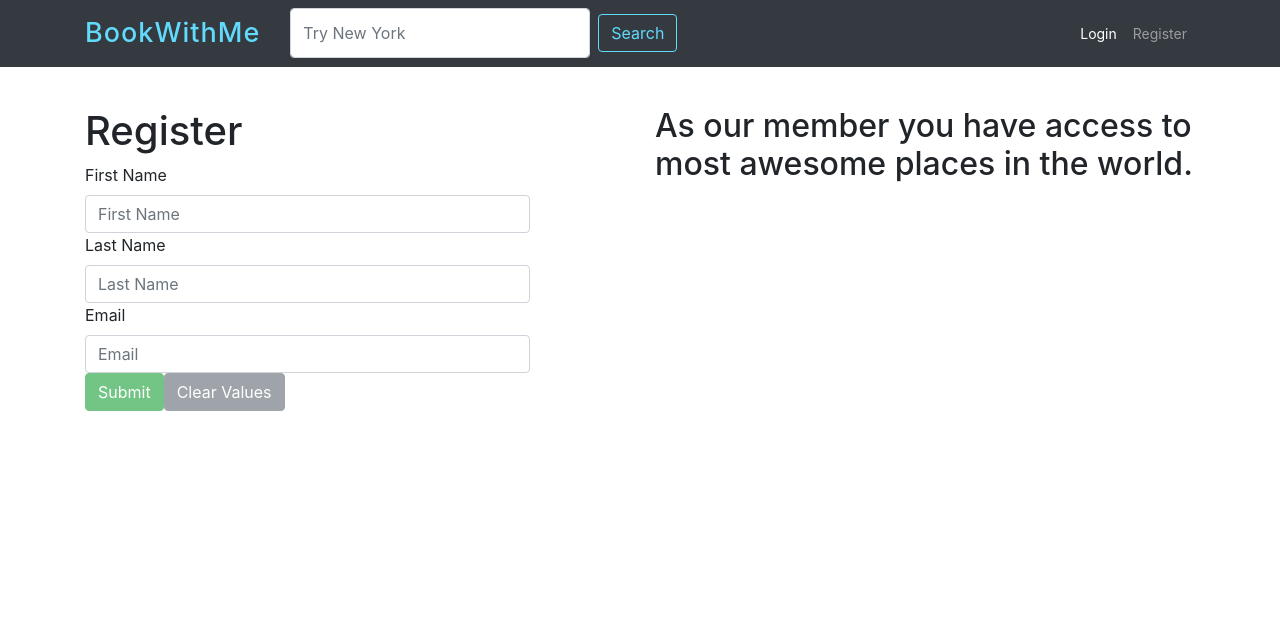
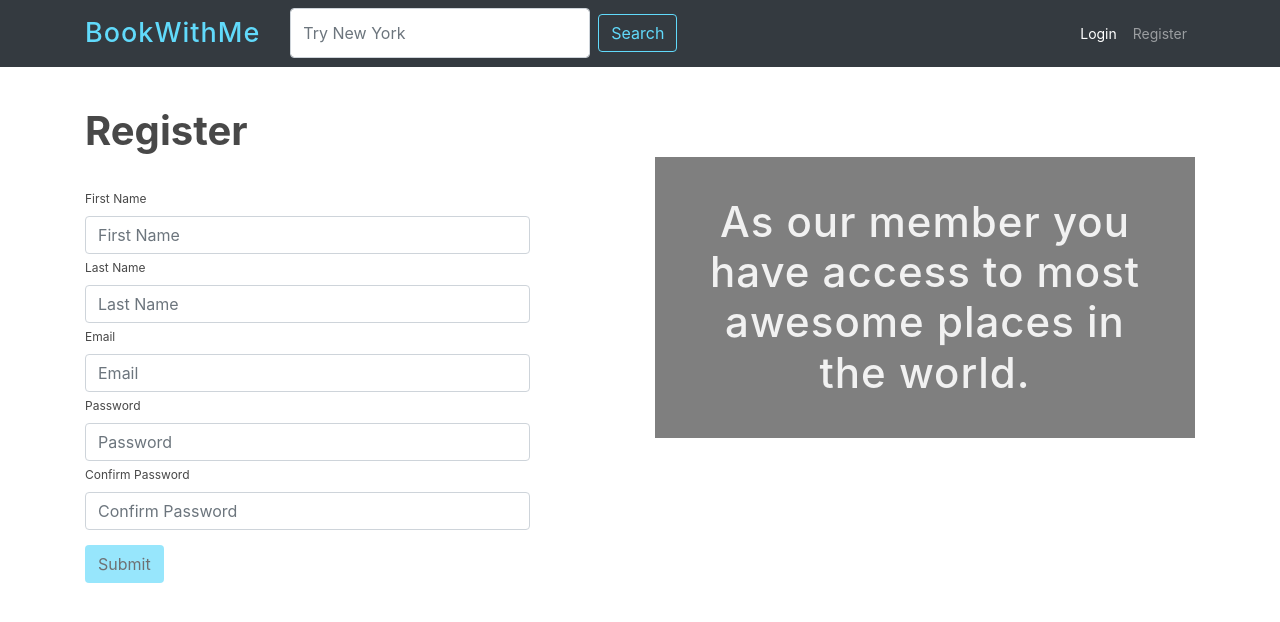
Before and after one commit to jeromeski/booking, a React (Create React App) app: page /register in a window 1280 px wide. Shown: the top 622 px of the page. Built offline with nearby package versions, Linux system fonts and the light colour scheme; what react-google-maps would draw is missing.

Commit message:
Get values from RegisterForm

```diff
--- a/src/App.css
+++ b/src/App.css
@@ -91,6 +91,37 @@
     margin-bottom: 15px;
     font-weight: 300; }
 
+.bwm-form {
+  color: #484848; }
+  .bwm-form h1 {
+    font-weight: 700;
+    margin-bottom: 30px; }
+  .bwm-form .image-container {
+    position: relative; }
+    .bwm-form .image-container img {
+      width: 100%;
+      border-radius: 5px; }
+  .bwm-form label {
+    font-size: 12px; }
+  .bwm-form .form-text {
+    font-size: 13px; }
+  .bwm-form .catchphrase {
+    text-align: center;
+    font-size: 42px;
+    position: absolute;
+    color: #f1f1f1;
+    padding: 40px;
+    background-color: rgba(0, 0, 0, 0.5);
+    margin-top: 50px;
+    letter-spacing: 1px; }
+  .bwm-form .btn-form {
+    margin-top: 15px; }
+
+.bwm-res-errors {
+  margin: 10px 0; }
+  .bwm-res-errors p {
+    margin-bottom: 5px; }
+
 .page-title {
   font-size: 30px;
   font-weight: 700;
@@ -104,3 +135,13 @@
 
 .condo {
   color: #d68000; }
+
+.btn-bwm {
+  background-color: #61dafb;
+  border-color: #61dafb;
+  color: white;
+  padding: 15px 30px;
+  font-size: 20px; }
+  .btn-bwm:hover, .btn-bwm:focus, .btn-bwm:active {
+    border-color: #61dafb i !important;
+    background-color: #61dafb !important; }
--- a/src/App.js
+++ b/src/App.js
@@ -9,6 +9,7 @@ import RentalListing from './components/rental/rental-listing/RentalListing';
 import RentalDetail from './components/rental/rental-detail/RentalDetail';
 import Login from './components/login/Login';
 import Register from './components/register/Register';
+import './App.scss';
 
 const store = init();
 
--- a/src/components/register/Register.js
+++ b/src/components/register/Register.js
@@ -2,6 +2,10 @@ import React, { Component } from 'react';
 import RegisterForm from './RegisterForm';
 
 class Register extends Component {
+  handleRegisterUser(userData) {
+    debugger;
+  }
+
   render() {
     return (
       <section id='register'>
@@ -9,7 +13,7 @@ class Register extends Component {
           <div className='row'>
             <div className='col-md-5'>
               <h1>Register</h1>
-              <RegisterForm />
+              <RegisterForm submitCb={this.handleRegisterUser} />
             </div>
             <div className='col-md-6 ml-auto'>
               <div className='image-container'>
--- a/src/components/register/RegisterForm.js
+++ b/src/components/register/RegisterForm.js
@@ -2,9 +2,9 @@ import React from 'react';
 import { Field, reduxForm } from 'redux-form';
 
 const RegisterForm = (props) => {
-  const { handleSubmit, pristine, reset, submitting } = props;
+  const { handleSubmit, pristine, submitting, submitCb } = props;
   return (
-    <form onSubmit={handleSubmit}>
+    <form onSubmit={handleSubmit(submitCb)}>
       <div>
         <label>First Name</label>
         <div>
@@ -42,18 +42,35 @@ const RegisterForm = (props) => {
         </div>
       </div>
       <div>
+        <label>Password</label>
+        <div>
+          <Field
+            name='password'
+            component='input'
+            type='password'
+            placeholder='Password'
+            className='form-control'
+          />
+        </div>
+      </div>
+      <div>
+        <label>Confirm Password</label>
+        <div>
+          <Field
+            name='password2'
+            component='input'
+            type='password'
+            placeholder='Confirm Password'
+            className='form-control'
+          />
+        </div>
+      </div>
+      <div>
         <button
-          className='btn btn-success'
+          className='btn btn-bwm btn-form'
           type='submit'
           disabled={pristine || submitting}>
           Submit
-        </button>
-        <button
-          className='btn btn-secondary'
-          type='button'
-          disabled={pristine || submitting}
-          onClick={reset}>
-          Clear Values
         </button>
       </div>
     </form>
--- a/src/reducers/index.js
+++ b/src/reducers/index.js
@@ -1,11 +1,13 @@
 import { combineReducers, createStore, applyMiddleware, compose } from 'redux';
 import thunk from 'redux-thunk';
 import { rentalReducer, selectedRentalReducer } from './rental-reducer';
+import { reducer as formReducer } from 'redux-form';
 
 export const init = () => {
   const reducer = combineReducers({
     rentals: rentalReducer,
-    rental: selectedRentalReducer
+    rental: selectedRentalReducer,
+    form: formReducer
   });
 
   const composeEnhancers =
--- a/src/styles/_main.scss
+++ b/src/styles/_main.scss
@@ -21,3 +21,16 @@
 .condo {
   color: #d68000
 }
+
+.btn-bwm {
+  background-color: $main-color !important;
+  border-color: $main-color;
+  color: white;
+  padding: 15px 30px;
+  font-size: 20px;
+
+  &:hover, &:focus, &:active {
+    border-color: $main-color i !important;
+    background-color: $main-color !important;
+  }
+}
--- a/src/styles/form/_form.scss
+++ b/src/styles/form/_form.scss
@@ -1,5 +1,5 @@
 .bwm-form {
-  color: $main-text-color-gray;
+  color: $main-text-gray-color;
 
   h1 {
     font-weight: 700;
@@ -32,7 +32,12 @@
     margin-top: 50px;
     letter-spacing: 1px;
   }
+
+  .btn-form {
+    margin-top: 15px;
+  }
 }
+
 
 .bwm-res-errors {
   margin: 10px 0;
```
Also changed, not shown: 1 other file (tests, documents, lock files or other folders).
